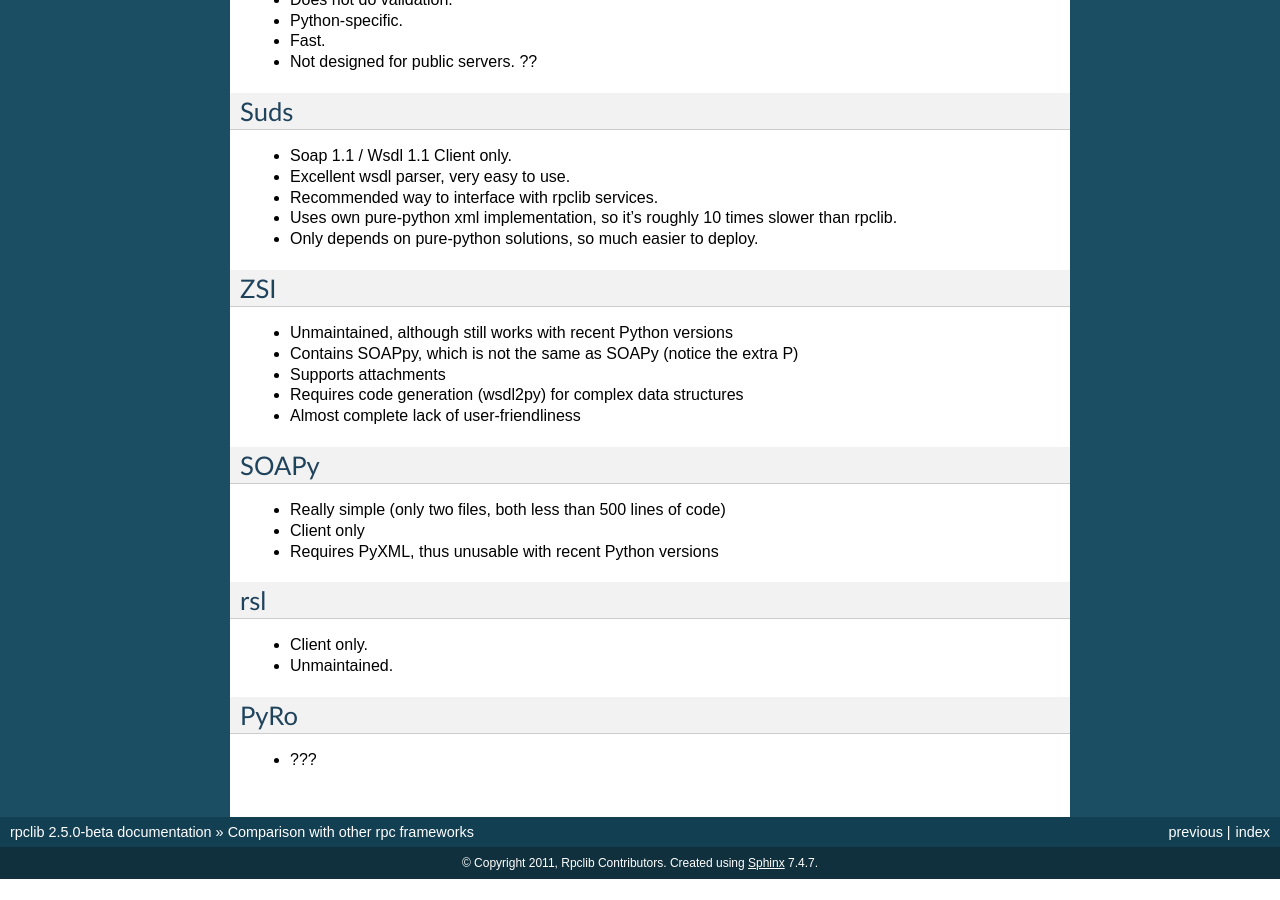
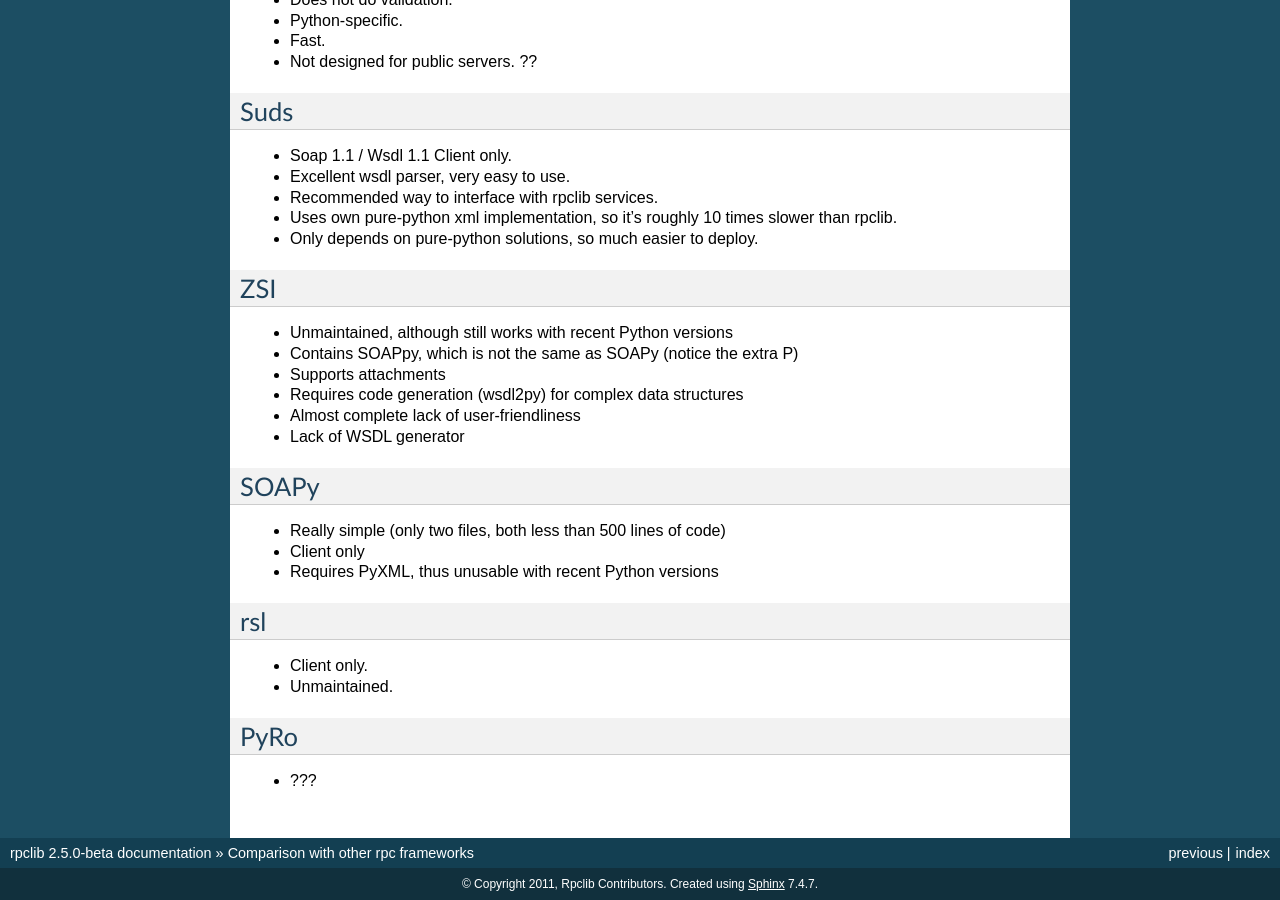
Before and after one commit to arskom/spyne, a Sphinx documentation site: the page built from doc/source/comparison.rst, in a window 1280 px wide and 900 px high, scrolled down 1478 px. Built offline with Sphinx 7.4.7, drawn with Linux system fonts in a browser that asks for light colours; before the commit the page ends 2357 px from its top, so only the background shows below that.

Commit message:
doc/comparison: added lack of WSDL gen to ZSI
Based on https://github.com/arskom/rpclib/pull/116#commitcomment-818309

```diff
--- a/doc/source/comparison.rst
+++ b/doc/source/comparison.rst
@@ -102,6 +102,7 @@
 * Supports attachments
 * Requires code generation (wsdl2py) for complex data structures
 * Almost complete lack of user-friendliness
+* Lack of WSDL generator
 
 SOAPy
 ------
```
